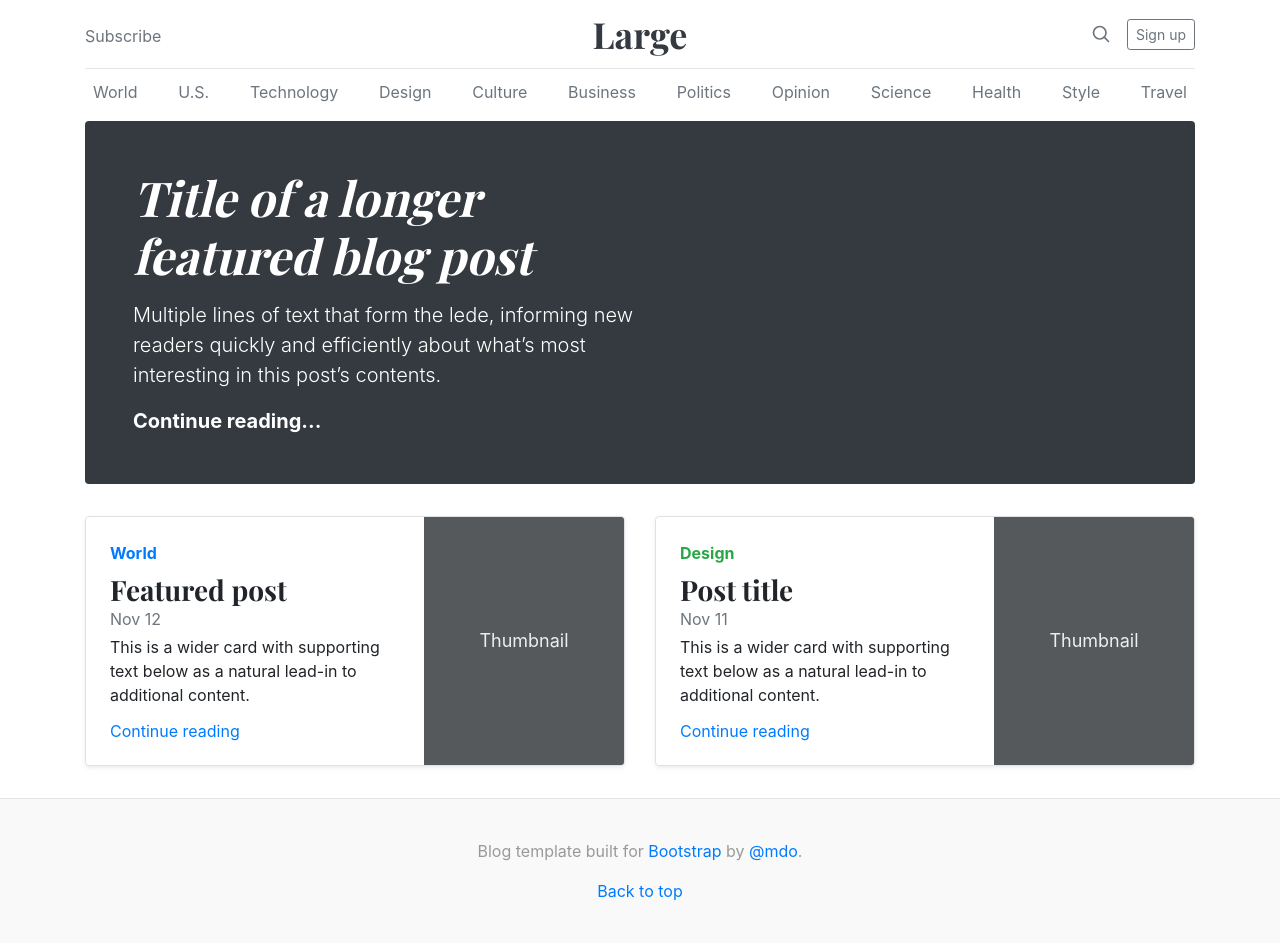
After one commit to yasinderu/repository1, a Django app: template Travel-Itinerary/templates/Itinerary.html in a window 1280 px wide. The commit adds this page. Run offline with Django 3.2, Linux system fonts and the light colour scheme; the template is opened without the code that fills it, so the values that code supplies are empty; some libraries are stand-ins or nearby versions.

Commit message:
good job

```diff
--- a/Travel-Itinerary/mywebsite/settings.py
+++ b/Travel-Itinerary/mywebsite/settings.py
@@ -119,4 +119,6 @@ USE_TZ = True
 
 STATIC_URL = '/static/'
 
-STATICFILES_DIR = [os.path.join(BASE_DIR, 'static'),]
+STATICFILES_DIRS = [
+    os.path.join(BASE_DIR, 'static'),
+]
--- a/Travel-Itinerary/mywebsite/urls.py
+++ b/Travel-Itinerary/mywebsite/urls.py
@@ -7,4 +7,5 @@ from . import views
 urlpatterns = [
     path('admin/', admin.site.urls),
     url(r'^$', views.home),
+    path('itinerary/', views.itinerary),
 ]
--- a/Travel-Itinerary/mywebsite/views.py
+++ b/Travel-Itinerary/mywebsite/views.py
@@ -2,3 +2,6 @@ from django.shortcuts import render
 
 def home(request):
 	return render(request, 'home.html')
+
+def itinerary(request):
+	return render(request, 'Itinerary.html')
--- /dev/null
+++ b/Travel-Itinerary/static/css/blog.css
@@ -0,0 +1,125 @@
+/* stylelint-disable selector-list-comma-newline-after */
+
+.blog-header {
+  line-height: 1;
+  border-bottom: 1px solid #e5e5e5;
+}
+
+.blog-header-logo {
+  font-family: "Playfair Display", Georgia, "Times New Roman", serif;
+  font-size: 2.25rem;
+}
+
+.blog-header-logo:hover {
+  text-decoration: none;
+}
+
+h1, h2, h3, h4, h5, h6 {
+  font-family: "Playfair Display", Georgia, "Times New Roman", serif;
+}
+
+.display-4 {
+  font-size: 2.5rem;
+}
+@media (min-width: 768px) {
+  .display-4 {
+    font-size: 3rem;
+  }
+}
+
+.nav-scroller {
+  position: relative;
+  z-index: 2;
+  height: 2.75rem;
+  overflow-y: hidden;
+}
+
+.nav-scroller .nav {
+  display: -ms-flexbox;
+  display: flex;
+  -ms-flex-wrap: nowrap;
+  flex-wrap: nowrap;
+  padding-bottom: 1rem;
+  margin-top: -1px;
+  overflow-x: auto;
+  text-align: center;
+  white-space: nowrap;
+  -webkit-overflow-scrolling: touch;
+}
+
+.nav-scroller .nav-link {
+  padding-top: .75rem;
+  padding-bottom: .75rem;
+  font-size: .875rem;
+}
+
+.card-img-right {
+  height: 100%;
+  border-radius: 0 3px 3px 0;
+}
+
+.flex-auto {
+  -ms-flex: 0 0 auto;
+  flex: 0 0 auto;
+}
+
+.h-250 { height: 250px; }
+@media (min-width: 768px) {
+  .h-md-250 { height: 250px; }
+}
+
+/*
+ * Blog name and description
+ */
+.blog-title {
+  margin-bottom: 0;
+  font-size: 2rem;
+  font-weight: 400;
+}
+.blog-description {
+  font-size: 1.1rem;
+  color: #999;
+}
+
+@media (min-width: 40em) {
+  .blog-title {
+    font-size: 3.5rem;
+  }
+}
+
+/* Pagination */
+.blog-pagination {
+  margin-bottom: 4rem;
+}
+.blog-pagination > .btn {
+  border-radius: 2rem;
+}
+
+/*
+ * Blog posts
+ */
+.blog-post {
+  margin-bottom: 4rem;
+}
+.blog-post-title {
+  margin-bottom: .25rem;
+  font-size: 2.5rem;
+}
+.blog-post-meta {
+  margin-bottom: 1.25rem;
+  color: #999;
+}
+
+/*
+ * Footer
+ */
+.blog-footer {
+  padding: 2.5rem 0;
+  color: #999;
+  text-align: center;
+  background-color: #f9f9f9;
+  border-top: .05rem solid #e5e5e5;
+}
+.blog-footer p:last-child {
+  margin-bottom: 0;
+}
--- /dev/null
+++ b/Travel-Itinerary/templates/Itinerary.html
@@ -0,0 +1,121 @@
+{% load static %}
+<html lang="en"><head>
+    <meta charset="utf-8">
+    <meta name="viewport" content="width=device-width, initial-scale=1, shrink-to-fit=no">
+    <meta name="description" content="">
+    <meta name="author" content="Mark Otto, Jacob Thornton, and Bootstrap contributors">
+    <meta name="generator" content="Jekyll v3.8.5">
+    <title>Blog Template · Bootstrap</title>
+
+    <link rel="canonical" href="https://getbootstrap.com/docs/4.3/examples/blog/">
+
+    <!-- Bootstrap core CSS -->
+<link rel="stylesheet" type="text/css" href="{% static "vendor/bootstrap/css/bootstrap.min.css" %}">
+
+
+    <style>
+      .bd-placeholder-img {
+        font-size: 1.125rem;
+        text-anchor: middle;
+        -webkit-user-select: none;
+        -moz-user-select: none;
+        -ms-user-select: none;
+        user-select: none;
+      }
+
+      @media (min-width: 768px) {
+        .bd-placeholder-img-lg {
+          font-size: 3.5rem;
+        }
+      }
+    </style>
+    <!-- Custom styles for this template -->
+    <link href="https://fonts.googleapis.com/css?family=Playfair+Display:700,900" rel="stylesheet">
+    <!-- Custom styles for this template -->
+    <link href="{% static "css/blog.css" %}" rel="stylesheet">
+  </head>
+  <body>
+    <div class="container">
+  <header class="blog-header py-3">
+    <div class="row flex-nowrap justify-content-between align-items-center">
+      <div class="col-4 pt-1">
+        <a class="text-muted" href="#">Subscribe</a>
+      </div>
+      <div class="col-4 text-center">
+        <a class="blog-header-logo text-dark" href="#">Large</a>
+      </div>
+      <div class="col-4 d-flex justify-content-end align-items-center">
+        <a class="text-muted" href="#">
+          <svg xmlns="http://www.w3.org/2000/svg" width="20" height="20" fill="none" stroke="currentColor" stroke-linecap="round" stroke-linejoin="round" stroke-width="2" class="mx-3" role="img" viewBox="0 0 24 24" focusable="false"><title>Search</title><circle cx="10.5" cy="10.5" r="7.5"></circle><path d="M21 21l-5.2-5.2"></path></svg>
+        </a>
+        <a class="btn btn-sm btn-outline-secondary" href="#">Sign up</a>
+      </div>
+    </div>
+  </header>
+
+  <div class="nav-scroller py-1 mb-2">
+    <nav class="nav d-flex justify-content-between">
+      <a class="p-2 text-muted" href="#">World</a>
+      <a class="p-2 text-muted" href="#">U.S.</a>
+      <a class="p-2 text-muted" href="#">Technology</a>
+      <a class="p-2 text-muted" href="#">Design</a>
+      <a class="p-2 text-muted" href="#">Culture</a>
+      <a class="p-2 text-muted" href="#">Business</a>
+      <a class="p-2 text-muted" href="#">Politics</a>
+      <a class="p-2 text-muted" href="#">Opinion</a>
+      <a class="p-2 text-muted" href="#">Science</a>
+      <a class="p-2 text-muted" href="#">Health</a>
+      <a class="p-2 text-muted" href="#">Style</a>
+      <a class="p-2 text-muted" href="#">Travel</a>
+    </nav>
+  </div>
+
+  <div class="jumbotron p-4 p-md-5 text-white rounded bg-dark">
+    <div class="col-md-6 px-0">
+      <h1 class="display-4 font-italic">Title of a longer featured blog post</h1>
+      <p class="lead my-3">Multiple lines of text that form the lede, informing new readers quickly and efficiently about what’s most interesting in this post’s contents.</p>
+      <p class="lead mb-0"><a href="#" class="text-white font-weight-bold">Continue reading...</a></p>
+    </div>
+  </div>
+
+  <div class="row mb-2">
+    <div class="col-md-6">
+      <div class="row no-gutters border rounded overflow-hidden flex-md-row mb-4 shadow-sm h-md-250 position-relative">
+        <div class="col p-4 d-flex flex-column position-static">
+          <strong class="d-inline-block mb-2 text-primary">World</strong>
+          <h3 class="mb-0">Featured post</h3>
+          <div class="mb-1 text-muted">Nov 12</div>
+          <p class="card-text mb-auto">This is a wider card with supporting text below as a natural lead-in to additional content.</p>
+          <a href="#" class="stretched-link">Continue reading</a>
+        </div>
+        <div class="col-auto d-none d-lg-block">
+          <svg class="bd-placeholder-img" width="200" height="250" xmlns="http://www.w3.org/2000/svg" preserveAspectRatio="xMidYMid slice" focusable="false" role="img" aria-label="Placeholder: Thumbnail"><title>Placeholder</title><rect width="100%" height="100%" fill="#55595c"></rect><text x="50%" y="50%" fill="#eceeef" dy=".3em">Thumbnail</text></svg>
+        </div>
+      </div>
+    </div>
+    <div class="col-md-6">
+      <div class="row no-gutters border rounded overflow-hidden flex-md-row mb-4 shadow-sm h-md-250 position-relative">
+        <div class="col p-4 d-flex flex-column position-static">
+          <strong class="d-inline-block mb-2 text-success">Design</strong>
+          <h3 class="mb-0">Post title</h3>
+          <div class="mb-1 text-muted">Nov 11</div>
+          <p class="mb-auto">This is a wider card with supporting text below as a natural lead-in to additional content.</p>
+          <a href="#" class="stretched-link">Continue reading</a>
+        </div>
+        <div class="col-auto d-none d-lg-block">
+          <svg class="bd-placeholder-img" width="200" height="250" xmlns="http://www.w3.org/2000/svg" preserveAspectRatio="xMidYMid slice" focusable="false" role="img" aria-label="Placeholder: Thumbnail"><title>Placeholder</title><rect width="100%" height="100%" fill="#55595c"></rect><text x="50%" y="50%" fill="#eceeef" dy=".3em">Thumbnail</text></svg>
+        </div>
+      </div>
+    </div>
+  </div>
+</div>
+
+<footer class="blog-footer">
+  <p>Blog template built for <a href="https://getbootstrap.com/">Bootstrap</a> by <a href="https://twitter.com/mdo">@mdo</a>.</p>
+  <p>
+    <a href="#">Back to top</a>
+  </p>
+</footer>
+
+
+</body></html>
--- a/Travel-Itinerary/templates/home.html
+++ b/Travel-Itinerary/templates/home.html
@@ -32,7 +32,7 @@
       }
     </style>
     <!-- Custom styles for this template -->
-    <link href="{% static "css/carousel.css" %}" rel="stylesheet">
+    <link rel="stylesheet" type="text/css" href="{% static "css/carousel.css" %}">
   </head>
   <title></title>
 <body>
@@ -195,6 +195,6 @@
 </main>
 
   <script src="https://code.jquery.com/jquery-3.3.1.slim.min.js" integrity="sha384-q8i/X+965DzO0rT7abK41JStQIAqVgRVzpbzo5smXKp4YfRvH+8abtTE1Pi6jizo" crossorigin="anonymous"></script>
-  <script src="{% static "vendor/bootstrap/js/bootstrap.min.js" %}" integrity="sha384-xrRywqdh3PHs8keKZN+8zzc5TX0GRTLCcmivcbNJWm2rs5C8PRhcEn3czEjhAO9o" crossorigin="anonymous"></script>
+  <script src="{% static "vendor/bootstrap/js/bootstrap.bundle.min.js" %}" integrity="sha384-xrRywqdh3PHs8keKZN+8zzc5TX0GRTLCcmivcbNJWm2rs5C8PRhcEn3czEjhAO9o" crossorigin="anonymous"></script>
 </body>
 </html>
```
